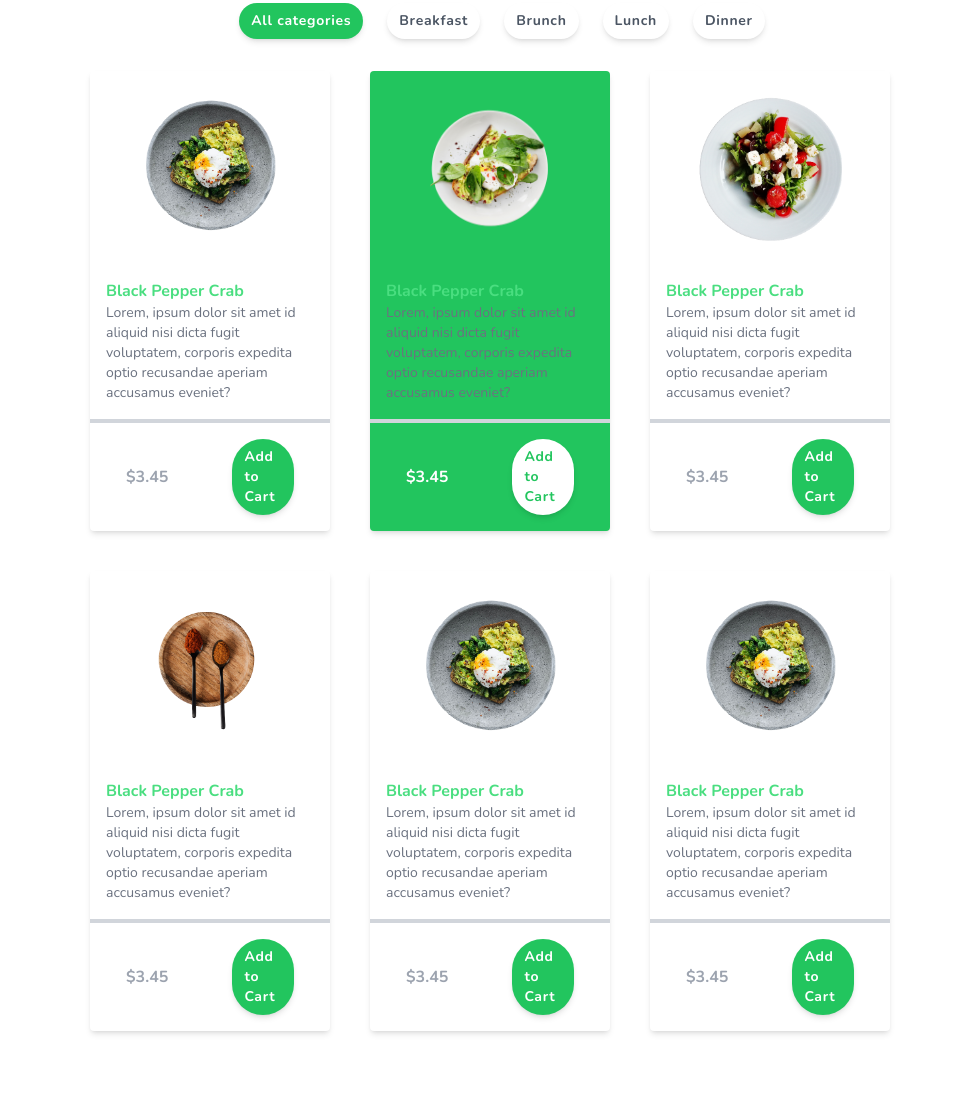
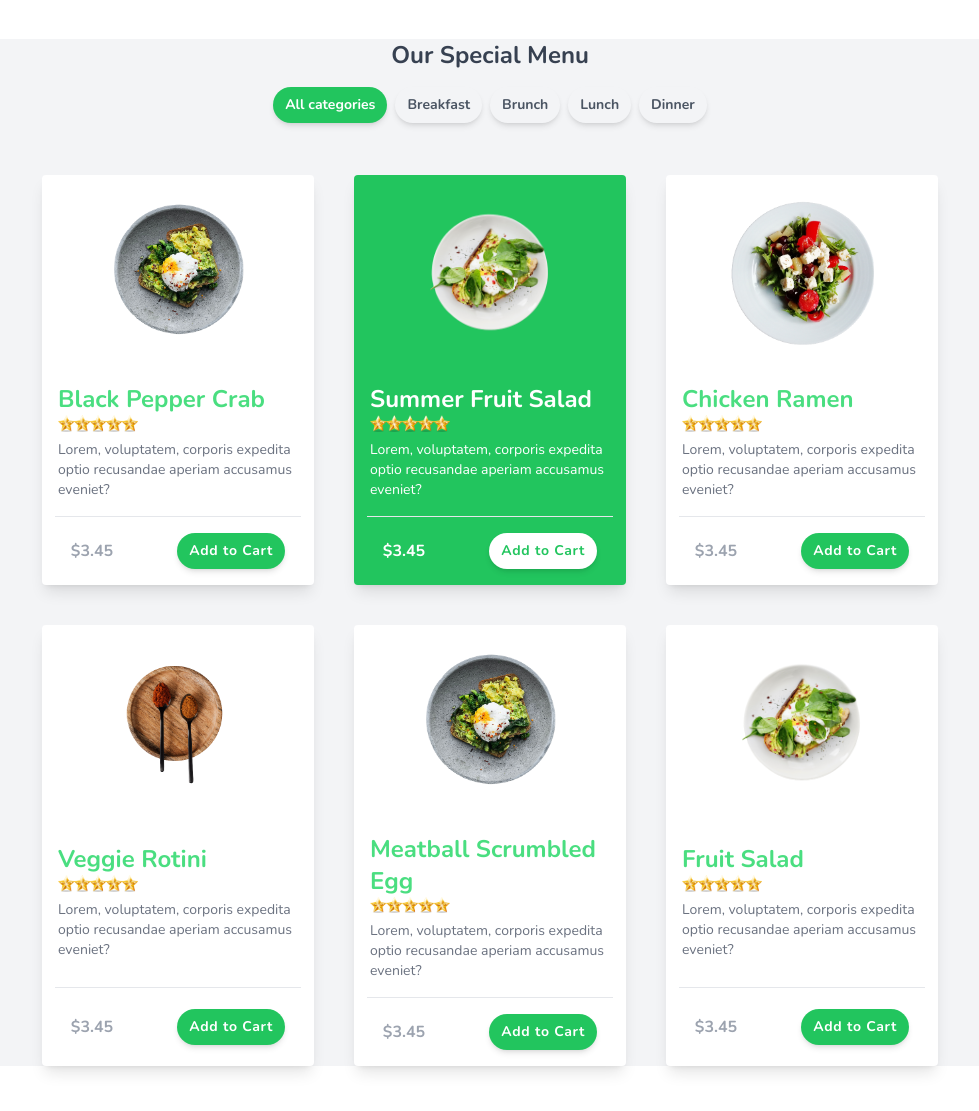
Before and after one commit to OverflowDev/resto, a plain HTML site: page index.html in a window 1280 px wide. Shown: the part 1025-2136 px from the top of the page, without its empty margins (150-1129 px from the left). Before the commit the page ends 2080 px from the top, so only its background shows below. Drawn offline with nearby package versions, Linux system fonts and the light colour scheme; a script that the page names is missing.

Commit message:
Mobile responsive set

```diff
--- a/index.html
+++ b/index.html
@@ -33,42 +33,42 @@
 <body class="text-gray-600 font-nunito">
 
     <nav class="text-right">
-        <div class="max-w-7xl flex justify-between">
+        <div class="flex items-center justify-between">
 
-            <div class="flex items-center md:justify-between ml-16">
+            <div class="flex items-center">
                 <h1 class="font-bold uppercase p-2 border border-green-200">
                     <a href="/">resto</a>
                 </h1>
                 <!-- menu -->
-                <div class="px-4 cursor-pointer md:hidden" id="burger">
+                <div class="cursor-pointer md:hidden px-4" id="burger">
                     <svg class="w-6" xmlns="http://www.w3.org/2000/svg" class="h-6 w-6" fill="none" viewBox="0 0 24 24" stroke="currentColor">
                         <path stroke-linecap="round" stroke-linejoin="round" stroke-width="2" d="M4 6h16M4 12h8m-8 6h16" />
                     </svg>
                 </div>
             </div>
 
-            <ul class="md:flex items-center space-x-1 hidden " id="menu">
+            <ul class="md:flex md:items-center block space-x-1 hidden mt-6" id="menu">
                 <li class="font-bold text-gray-700 py-4 px-6 border-b-4 border-green-200">
                     <a href="#" class="">
                         <span>Home</span>
                     </a>
                 </li>
-                <li class="font-bold text-gray-700 py-4 px-6">
+                <li class="font-bold text-gray-700 py-4 px-6 hover:border-b-2 hover:border-green-100">
                     <a href="#" class="">
                         <span>Blog</span>
                     </a>
                 </li>
-                <li class="font-bold text-gray-700 py-4 px-6">
+                <li class="font-bold text-gray-700 py-4 px-6 hover:border-b-2 hover:border-green-100">
                     <a href="#" class="">
                         <span>Gallery</span>
                     </a>
                 </li>
-                <li class="font-bold text-gray-700 py-4 px-6">
+                <li class="font-bold text-gray-700 py-4 px-6 hover:border-b-2 hover:border-green-100">
                     <a href="#" class="">
                         <span>Menu</span>
                     </a>
                 </li>
-                <li class="font-bold text-gray-700 py-4 px-6">
+                <li class="font-bold text-gray-700 py-4 px-6 hover:border-b-2 hover:border-green-100">
                     <a href="#" class="">
                         <span>About</span>
                     </a>
@@ -76,28 +76,28 @@
                 <!-- <li class="font-bold text-gray-700 py-4 px-6 justify-end">
                     <a href="#" class=" hover:bg-green-600 hover:text-white border-green-100 border-2 text-primary ml-2 rounded-full py-2 px-3 uppercase text-xs font-bold cursor-pointer tracking-wider transition ease-out duration-500">Sign UP</a>
                 </li> -->
-                <li class="py-4 px-6" id="menu">
-                    <a href="#" class=" hover:bg-green-600 hover:text-white border-green-100 border-2 text-primary ml-2 rounded-full py-2 px-3 uppercase text-xs font-bold cursor-pointer tracking-wider transition ease-out duration-500">Sign UP</a>
+                <li class="py-4 px-6">
+                    <a href="#" class=" hover:bg-green-600 hover:text-white border-green-100 border-2 text-primary ml-2 rounded-full py-2 px-3 uppercase text-xs font-bold cursor-pointer tracking-wider transition ease-in duration-500">Sign UP</a>
                 </li>
             </ul>
         </div>
     </nav><!--Nav ends-->
 
 
-    <main class="px-20 py-6">
+    <main class=" py-6">
         <!-- what will you like -->
         <div class="grid md:grid-cols-1">
             <div class="bg-green-400 md:h-full md:w-full md:rounded-br-full md:rounded-bl-full p-10 relative">
                 <div class="mx-7">
                     <h1 class="font-bold text-white text-6xl break-normal">Provide the best food for you</h1>
-                    <p class="font-semibold text-white text-justify block text-sm break-normal ">We provide the most delicious food based on high quality ingredients that are maintained by high tech machines and cooked by our experts</p>
+                    <p class="font-semibold text-white text-justify block text-sm break-normal mt-2">We provide the most delicious food based on high quality ingredients that are maintained by high tech machines and cooked by our experts</p>
                 </div>
                 <!-- <div>
                     <img src="img/pot1.png" alt="Pot" class="absolute inset-y-0 right-0 w-20 rounded overflow-hidden object-cover">
                 </div> -->
-                <div class="relative flex w-6/12 md:flex-wrap items-stretch m-5 ml-24">
-                    <input type="text" class="py-5 px-5 placeholder-lime-700 text-lime-600 relative bg-white shadow.md tracking-wide border-lime-500 md:border-1 rounded-full text-sm font-bold w-full pr-10" placeholder="What food will you like to eat?">
-                    <span class="z-10 h-full leading-snug font-normal absolute right-0 text-center bg-transparent rounded text-base items-center justify-center pr-3 py-3">
+                <div class="relative flex sm:w-full md:w-6/12 md:flex-wrap items-stretch m-6 sm:ml-8 md:ml-24">
+                    <input type="text" class="py-5 px-5 placeholder-lime-700 text-lime-600 relative bg-white shadow.md tracking-wide border-lime-500 md:border-1 rounded-full text-sm font-bold w-full pr-10" placeholder="What do you need?">
+                    <span class="z-10 h-full leading-snug font-normal absolute right-0 text-center bg-transparent rounded text-base items-center justify-center pr-3 py-3 hover:shadow-inner transform hover:scale-90 transition ease-in duration-300">
                         <svg class="w-8" xmlns="http://www.w3.org/2000/svg" class="h-6 w-6" fill="none" viewBox="0 0 24 24" stroke="currentColor">
                             <path stroke-linecap="round" stroke-linejoin="round" stroke-width="2" d="M8 16l2.879-2.879m0 0a3 3 0 104.243-4.242 3 3 0 00-4.243 4.242zM21 12a9 9 0 11-18 0 9 9 0 0118 0z" />
                         </svg>
@@ -108,9 +108,9 @@
         </div><!--ends-->
 
         <!-- how to order  -->
-        <div>
+        <div class="px-40">
             <header class="mt-10">
-                <h2 class="text-gray-700 text-center text-5xl font-bold">How to Order</h2>
+                <h2 class="text-gray-700 text-center md:text-5xl font-bold">How to Order</h2>
                 <p class="text-xs text-center font-semibold text-center mt-3">Follow each of this steps to order the menu you want, wait and we are ready to do it for you to be ready to enjoy</p>
             </header>
             <div class="grid lg:grid-cols-5 gap-5 mt-8 ">
@@ -161,10 +161,10 @@
         <!-- how to order ends  -->
 
         <!-- About us -->
-        <div class="grid md:grid-cols-1 mt-24">
-            <div class="flex">
-                <div>
-                    <img src="img/pot2.png" alt="Plate" class="w-full h-32 sm:h-48 object-cover">
+        <div class="grid md:grid-cols-1 mt-24 p-8">
+            <div class="flex items-center">
+                <div class="">
+                    <img src="img/pot2.png" alt="Plate" class="sm:w-24 md:w-48 object-cover w-fit">
                 </div>
                 <div>
                     <h3 class="text-green-500 font-bold">About Us</h3>
@@ -181,96 +181,106 @@
         <!-- About us Ends  -->
 
         <!-- Special Menu  -->
-        <div>
+        <div class="mt-5 bg-gray-100">
             <header>
                 <h1 class="font-bold text-gray-700 text-center text-2xl">Our Special Menu</h1>
-                <div class="flex items-center justify-center mt-3">
-                    <a href="#" class="bg-green-500 text-white border-green-100 shadow-md border-1  ml-6 rounded-full py-2 px-3 text-sm font-bold cursor-pointer tracking-wider transition ease-out duration-500">All categories</a>
-                    <a href="#" class="border-green-100 shadow-md border-1  ml-6 rounded-full py-2 px-3 text-sm font-bold cursor-pointer tracking-wider transition ease-out duration-500">Breakfast</a>
-                    <a href="#" class="border-green-100 shadow-md border-1  ml-6 rounded-full py-2 px-3 text-sm font-bold cursor-pointer tracking-wider transition ease-out duration-500">Brunch</a>
-                    <a href="#" class="border-green-100 shadow-md border-1  ml-6 rounded-full py-2 px-3 text-sm font-bold cursor-pointer tracking-wider transition ease-out duration-500">Lunch</a>
-                    <a href="#" class="border-green-100 shadow-md border-1  ml-6 rounded-full py-2 px-3 text-sm font-bold cursor-pointer tracking-wider transition ease-out duration-500">Dinner</a>
+                <div class="md:flex items-center justify-center mt-3">
+                    <button class="max-w-full bg-green-500 text-white border-green-100 shadow-md border-1 m-1 rounded-full py-2 px-3 md:py-2 md:px-3 text-sm font-bold">All categories</button>
+                    <button class="border-green-100 shadow-md border-1 m-1 rounded-full py-2 px-3 md:py-2 md:px-3 text-sm font-bold">Breakfast</button>
+                    <button class="border-green-100 shadow-md border-1 m-1 rounded-full py-2 px-3 md:py-2 md:px-3 text-sm font-bold">Brunch</button>
+                    <button class="border-green-100 shadow-md border-1 m-1 rounded-full py-2 px-3 md:py-2 md:px-3 text-sm font-bold">Lunch</button>
+                    <button class="border-green-100 shadow-md border-1 m-1 rounded-full py-2 px-3 md:py-2 md:px-3 text-sm font-bold">Dinner</button>
                 </div>
             </header>
-            <div class="grid lg:grid-cols-3 gap-10 mt-8 px-40">
+            <div class="grid md:grid-cols-2 lg:grid-cols-3 gap-10 m-8 md:mt-12 md:px-18 lg:mt-12 lg:px-40">
                 <!-- menu cards  -->
+                <div class="hover:shadow-lg bg-white rounded overflow-hidden shadow-lg flex flex-wrap justify-center">
+                    <img src="img/pot1.png" alt="Stew" class="h-28 sm:h-48 border-none object-cover w-fit">
+                    <div class="m-4">
+                        <span class="font-bold text-green-400 mb-2 text-2xl">Black Pepper Crab</span>
+                        <span class="flex justify-start">
+                            <img src="img/rating.png" alt="ratings" class="object-cover w-20">
+                        </span>
+                        <span class="block text-gray-500 text-sm mt-2">Lorem, voluptatem, corporis expedita optio recusandae aperiam accusamus eveniet?</span>
+                    </div>
+                    <div class="flex items-center justify-between md:mx-2 p-4 border-t border-gray-200">
+                        <h3 class="font-bold text-gray-400 sm:mr-10 md:mr-16">$3.45</h3>
+                        <button href="#" class="bg-green-500 text-white shadow-md rounded-full py-2 px-3 text-sm font-bold cursor-pointer tracking-wider transition ease-out duration-500">Add to Cart</button>
+                    </div>
+                </div>
+                <div class="hover:shadow-lg bg-green-500 rounded overflow-hidden shadow-lg flex flex-wrap justify-center">
+                    <img src="img/pot2.png" alt="Stew" class="max-full h-32 sm:h-48 align-middle border-none object-cover">
+                    <div class="m-4">
+                        <span class="font-bold text-white mb-2 text-2xl">Summer Fruit Salad</span>
+                        <span class="flex justify-start">
+                            <img src="img/rating.png" alt="ratings" class="object-cover w-20">
+                        </span>
+                        <span class="block text-white text-sm mt-2">Lorem, voluptatem, corporis expedita optio recusandae aperiam accusamus eveniet?</span>
+                    </div>
 
-                <div class="hover:shadow-lg bg-white rounded overflow-hidden shadow-md flex flex-wrap justify-center">
+                    <div class="flex items-center justify-between md:mx-2 p-4 border-t border-gray-200">
+                        <h3 class="font-bold text-white sm:mr-10 md:mr-16">$3.45</h3>
+                        <button href="#" class="bg-white text-green-500 shadow-md rounded-full py-2 px-3 text-sm font-bold cursor-pointer tracking-wider transition ease-out duration-500">Add to Cart</button>
+                    </div>
+                </div>
+                <div class="hover:shadow-lg bg-white rounded overflow-hidden shadow-lg flex flex-wrap justify-center">
+                    <img src="img/pot3.png" alt="Stew" class="max-full h-32 sm:h-48 align-middle border-none object-cover">
+                    <div class="m-4">
+                        <span class="font-bold text-green-400 mb-2 text-2xl">Chicken Ramen</span>
+                        <span class="flex justify-start">
+                            <img src="img/rating.png" alt="ratings" class="object-cover w-20">
+                        </span>
+                        <span class="block text-gray-500 text-sm mt-2">Lorem, voluptatem, corporis expedita optio recusandae aperiam accusamus eveniet?</span>
+                    </div>
+
+                    <div class="flex items-center justify-between md:mx-2 p-4 border-t border-gray-200">
+                        <h3 class="font-bold text-gray-400 sm:mr-10 md:mr-16">$3.45</h3>
+                        <button href="#" class="bg-green-500 text-white shadow-md rounded-full py-2 px-3 text-sm font-bold cursor-pointer tracking-wider transition ease-out duration-500">Add to Cart</button>
+                    </div>
+                </div>
+                <div class="hover:shadow-lg bg-white rounded overflow-hidden shadow-lg flex flex-wrap justify-center">
+                    <img src="img/pot4.png" alt="Stew" class="max-full h-32 sm:h-48 align-middle border-none object-cover">
+                    <div class="m-4">
+                        <span class="font-bold text-green-400 mb-2 text-2xl">Veggie Rotini</span>
+                        <span class="flex justify-start">
+                            <img src="img/rating.png" alt="ratings" class="object-cover w-20">
+                        </span>
+                        <span class="block text-gray-500 text-sm mt-2">Lorem, voluptatem, corporis expedita optio recusandae aperiam accusamus eveniet?</span>
+                    </div>
+
+                    <div class="flex items-center justify-between md:mx-2 p-4 border-t border-gray-200">
+                        <h3 class="font-bold text-gray-400 sm:mr-10 md:mr-16">$3.45</h3>
+                        <button href="#" class="bg-green-500 text-white shadow-md rounded-full py-2 px-3 text-sm font-bold cursor-pointer tracking-wider transition ease-out duration-500">Add to Cart</button>
+                    </div>
+                </div>
+                <div class="hover:shadow-lg bg-white rounded overflow-hidden shadow-lg flex flex-wrap justify-center">
                     <img src="img/pot1.png" alt="Stew" class="max-full h-32 sm:h-48 align-middle border-none object-cover">
                     <div class="m-4">
-                        <span class="font-bold text-green-400">Black Pepper Crab</span>
-                        <span class="block text-gray-500 text-sm">Lorem, ipsum dolor sit amet id aliquid nisi dicta fugit voluptatem, corporis expedita optio recusandae aperiam accusamus eveniet?</span>
+                        <span class="font-bold text-green-400 mb-2 text-2xl">Meatball Scrumbled Egg</span>
+                        <span class="flex justify-start">
+                            <img src="img/rating.png" alt="ratings" class="object-cover w-20">
+                        </span>
+                        <span class="block text-gray-500 text-sm mt-2">Lorem, voluptatem, corporis expedita optio recusandae aperiam accusamus eveniet?</span>
                     </div>
-                    <div class="w-full border-2 border-gray-300"></div>
 
-                    <div class="flex items-center justify-between mx-5 p-4">
-                        <h3 class="font-bold text-gray-400 mr-16">$3.45</h3>
-                        <a href="#" class="bg-green-500 text-white shadow-md rounded-full py-2 px-3 text-sm font-bold cursor-pointer tracking-wider transition ease-out duration-500">Add to Cart</a>
+                    <div class="flex items-center justify-between md:mx-2 p-4 border-t border-gray-200">
+                        <h3 class="font-bold text-gray-400 sm:mr-10 md:mr-16">$3.45</h3>
+                        <button href="#" class="bg-green-500 text-white shadow-md rounded-full py-2 px-3 text-sm font-bold cursor-pointer tracking-wider transition ease-out duration-500">Add to Cart</button>
                     </div>
                 </div>
-                <div class="hover:shadow-lg bg-green-500 rounded overflow-hidden shadow-md flex flex-wrap justify-center">
+                <div class="hover:shadow-lg bg-white rounded overflow-hidden shadow-lg flex flex-wrap justify-center">
                     <img src="img/pot2.png" alt="Stew" class="max-full h-32 sm:h-48 align-middle border-none object-cover">
                     <div class="m-4">
-                        <span class="font-bold text-green-400">Black Pepper Crab</span>
-                        <span class="block text-gray-500 text-sm">Lorem, ipsum dolor sit amet id aliquid nisi dicta fugit voluptatem, corporis expedita optio recusandae aperiam accusamus eveniet?</span>
+                        <span class="font-bold text-green-400 mb-2 text-2xl">Fruit Salad</span>
+                        <span class="flex justify-start">
+                            <img src="img/rating.png" alt="ratings" class="object-cover w-20">
+                        </span>
+                        <span class="block text-gray-500 text-sm mt-2">Lorem, voluptatem, corporis expedita optio recusandae aperiam accusamus eveniet?</span>
                     </div>
-                    <div class="w-full border-2 border-gray-300"></div>
 
-                    <div class="flex items-center justify-between mx-5 p-4">
-                        <h3 class="font-bold text-white mr-16">$3.45</h3>
-                        <a href="#" class="bg-white text-green-500 shadow-md rounded-full py-2 px-3 text-sm font-bold cursor-pointer tracking-wider transition ease-out duration-500">Add to Cart</a>
-                    </div>
-                </div>
-                <div class="hover:shadow-lg bg-white rounded overflow-hidden shadow-md flex flex-wrap justify-center">
-                    <img src="img/pot3.png" alt="Stew" class="max-full h-32 sm:h-48 align-middle border-none object-cover">
-                    <div class="m-4">
-                        <span class="font-bold text-green-400">Black Pepper Crab</span>
-                        <span class="block text-gray-500 text-sm">Lorem, ipsum dolor sit amet id aliquid nisi dicta fugit voluptatem, corporis expedita optio recusandae aperiam accusamus eveniet?</span>
-                    </div>
-                    <div class="w-full border-2 border-gray-300"></div>
-
-                    <div class="flex items-center justify-between mx-5 p-4">
-                        <h3 class="font-bold text-gray-400 mr-16">$3.45</h3>
-                        <a href="#" class="bg-green-500 text-white shadow-md rounded-full py-2 px-3 text-sm font-bold cursor-pointer tracking-wider transition ease-out duration-500">Add to Cart</a>
-                    </div>
-                </div>
-                <div class="hover:shadow-lg bg-white rounded overflow-hidden shadow-md flex flex-wrap justify-center">
-                    <img src="img/pot4.png" alt="Stew" class="max-full h-32 sm:h-48 align-middle border-none object-cover">
-                    <div class="m-4">
-                        <span class="font-bold text-green-400">Black Pepper Crab</span>
-                        <span class="block text-gray-500 text-sm">Lorem, ipsum dolor sit amet id aliquid nisi dicta fugit voluptatem, corporis expedita optio recusandae aperiam accusamus eveniet?</span>
-                    </div>
-                    <div class="w-full border-2 border-gray-300"></div>
-
-                    <div class="flex items-center justify-between mx-5 p-4">
-                        <h3 class="font-bold text-gray-400 mr-16">$3.45</h3>
-                        <a href="#" class="bg-green-500 text-white shadow-md rounded-full py-2 px-3 text-sm font-bold cursor-pointer tracking-wider transition ease-out duration-500">Add to Cart</a>
-                    </div>
-                </div>
-                <div class="hover:shadow-lg bg-white rounded overflow-hidden shadow-md flex flex-wrap justify-center">
-                    <img src="img/pot1.png" alt="Stew" class="max-full h-32 sm:h-48 align-middle border-none object-cover">
-                    <div class="m-4">
-                        <span class="font-bold text-green-400">Black Pepper Crab</span>
-                        <span class="block text-gray-500 text-sm">Lorem, ipsum dolor sit amet id aliquid nisi dicta fugit voluptatem, corporis expedita optio recusandae aperiam accusamus eveniet?</span>
-                    </div>
-                    <div class="w-full border-2 border-gray-300"></div>
-
-                    <div class="flex items-center justify-between mx-5 p-4">
-                        <h3 class="font-bold text-gray-400 mr-16">$3.45</h3>
-                        <a href="#" class="bg-green-500 text-white shadow-md rounded-full py-2 px-3 text-sm font-bold cursor-pointer tracking-wider transition ease-out duration-500">Add to Cart</a>
-                    </div>
-                </div>
-                <div class="hover:shadow-lg bg-white rounded overflow-hidden shadow-md flex flex-wrap justify-center">
-                    <img src="img/pot1.png" alt="Stew" class="max-full h-32 sm:h-48 align-middle border-none object-cover">
-                    <div class="m-4">
-                        <span class="font-bold text-green-400">Black Pepper Crab</span>
-                        <span class="block text-gray-500 text-sm">Lorem, ipsum dolor sit amet id aliquid nisi dicta fugit voluptatem, corporis expedita optio recusandae aperiam accusamus eveniet?</span>
-                    </div>
-                    <div class="w-full border-2 border-gray-300"></div>
-
-                    <div class="flex items-center justify-between mx-5 p-4">
-                        <h3 class="font-bold text-gray-400 mr-16">$3.45</h3>
-                        <a href="#" class="bg-green-500 text-white shadow-md rounded-full py-2 px-3 text-sm font-bold cursor-pointer tracking-wider transition ease-out duration-500">Add to Cart</a>
+                    <div class="flex items-center justify-between md:mx-2 p-4 border-t border-gray-200">
+                        <h3 class="font-bold text-gray-400 sm:mr-10 md:mr-16">$3.45</h3>
+                        <button href="#" class="bg-green-500 text-white shadow-md rounded-full py-2 px-3 text-sm font-bold cursor-pointer tracking-wider transition ease-out duration-500">Add to Cart</button>
                     </div>
                 </div>
 
```
Also changed, not shown: img/rating.png (added).
